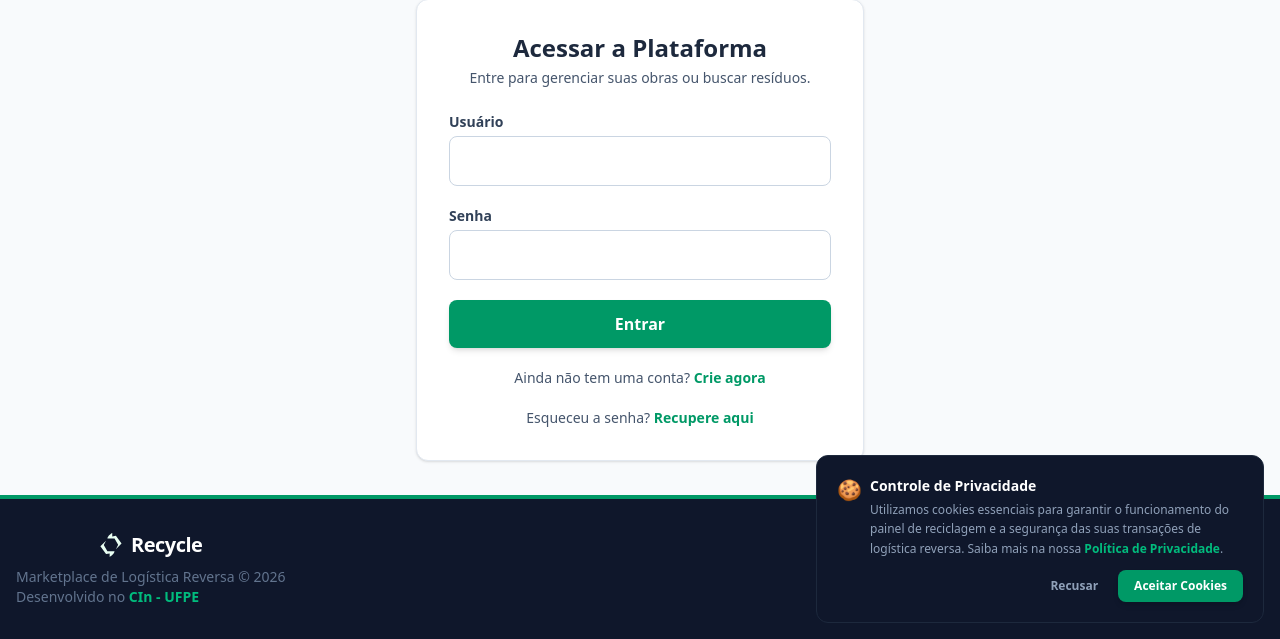
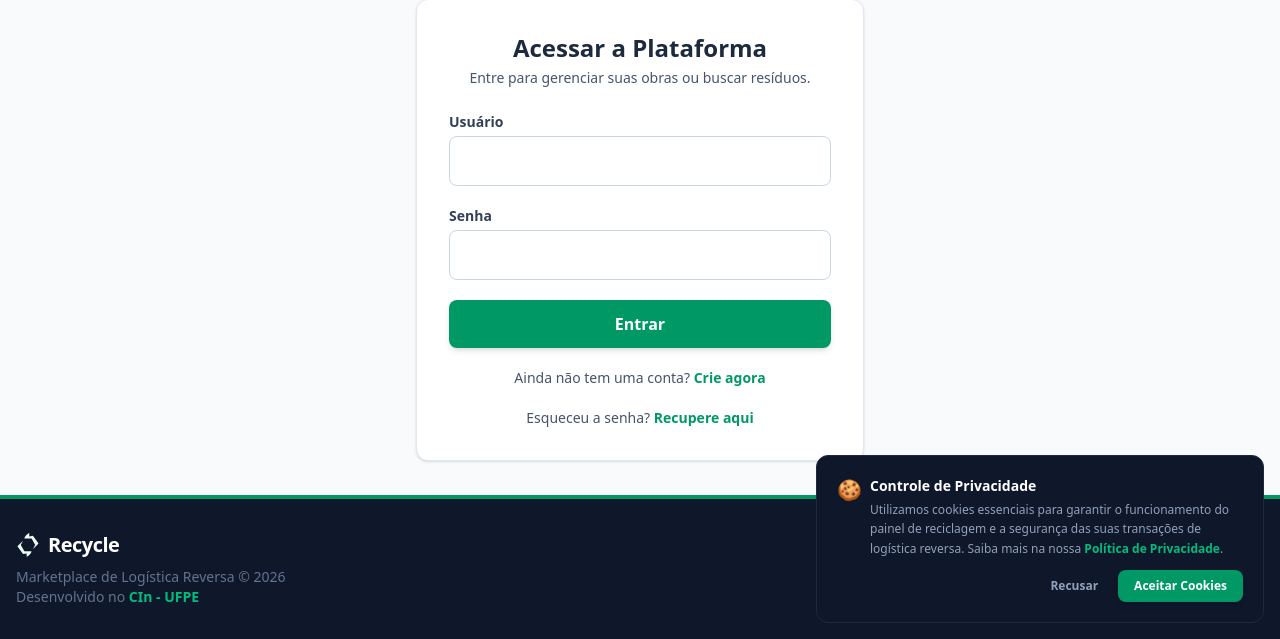
Before and after one commit to brunoslm/Recycle, a Django app: a page that uses core/templates/base.html in a window 1280 px wide. Shown: the part 161-800 px from the top of the page. Run offline with Django 5.2, Linux system fonts and the light colour scheme.

Commit message:
refactor: ajeitando logo no footer e botão de publicar

```diff
--- a/core/templates/base.html
+++ b/core/templates/base.html
@@ -115,7 +115,7 @@
             <div class="footer-wrap">
 
                 <div class="footer-text-align">
-                    <div style="display: flex; gap: 0.5rem; align-items: center; justify-content: center;" class="md:justify-start mb-2">
+                    <div class="flex gap-2 items-center justify-center md:justify-start mb-2">
                         <img src="{% static 'logo.svg' %}" alt="logo-Recycle" class="w-6 h-6">
                         <span class="text-xl font-bold text-white tracking-tight">Recycle</span>
                     </div>
--- a/core/templates/core/cadastrar_obra.html
+++ b/core/templates/core/cadastrar_obra.html
@@ -81,8 +81,8 @@
         </div>
 
         <div class="flex gap-4 pt-4">
+            <button type="submit" class="w-2/3 bg-emerald-600 hover:bg-emerald-700 text-white font-bold py-3 px-4 rounded-lg transition shadow-md cursor-pointer">Publicar Obra</button>
             <a href="{% url 'painel' %}" class="w-1/3 text-center bg-slate-200 hover:bg-slate-300 text-slate-700 font-bold py-3 px-4 rounded-lg transition">Cancelar</a>
-            <button type="submit" class="w-2/3 bg-emerald-600 hover:bg-emerald-700 text-white font-bold py-3 px-4 rounded-lg transition shadow-md cursor-pointer">Publicar Obra</button>
         </div>
     </form>
 </div>
```
